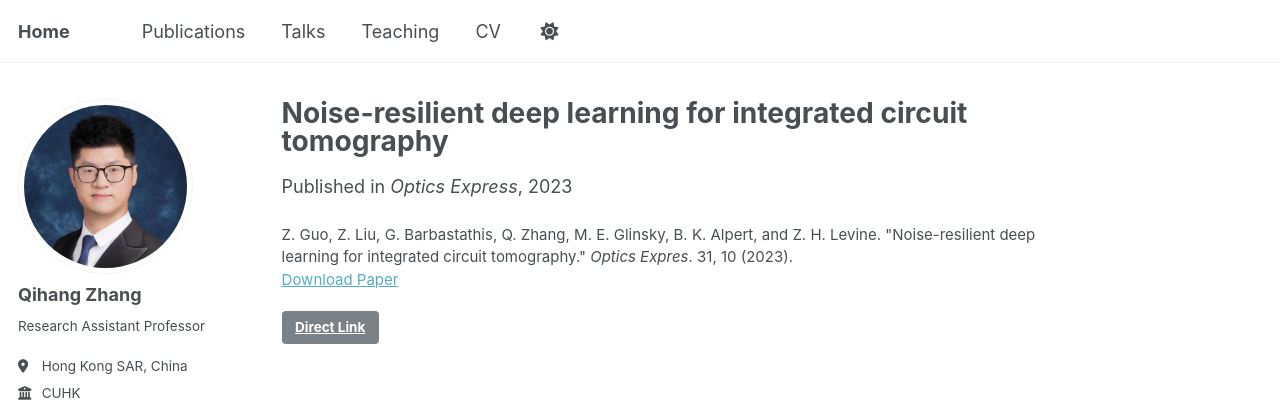
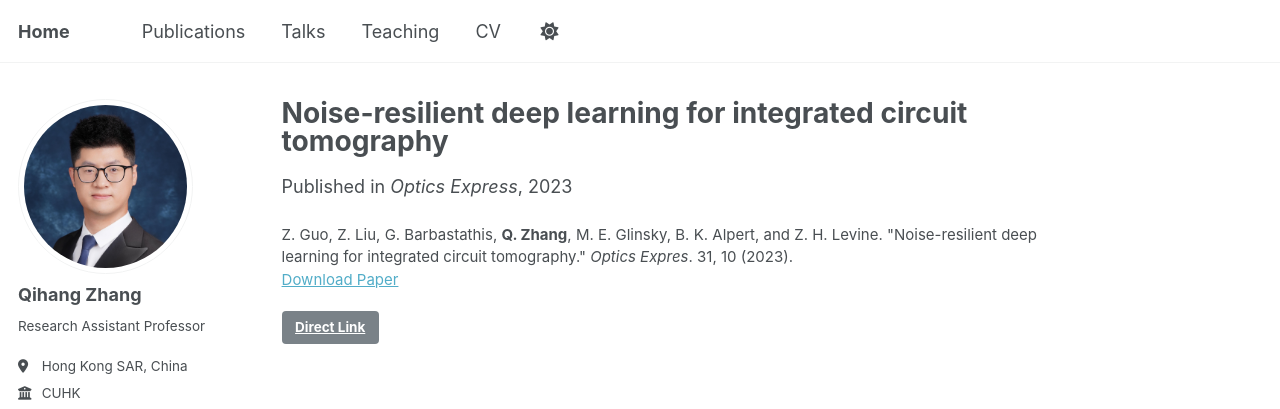
Before and after one commit to qhzhang95/qhzhang95.github.io, a Jekyll site: the page built from _publications/2023-05-paper-noise.md, in a window 1280 px wide. Shown: the top 409 px of the page. Built offline with Jekyll 4.4.1, drawn with Linux system fonts in a browser that asks for light colours; some web fonts are replaced; a script that is not in the unit is left out.

```diff
--- a/_publications/2023-05-paper-noise.md
+++ b/_publications/2023-05-paper-noise.md
@@ -8,5 +8,5 @@ date: 2023-05-08
 venue: 'Optics Express'
 paperurl: 'http://qhzhang95.github.io/files/2023-oe-noise.pdf'
 link: 'https://opg.optica.org/oe/fulltext.cfm?uri=oe-31-10-15355&id=529374#top'
-citation: 'Z. Guo, Z. Liu, G. Barbastathis, Q. Zhang, M. E. Glinsky, B. K. Alpert, and Z. H. Levine. &quot;Noise-resilient deep learning for integrated circuit tomography.&quot; <i>Optics Expres</i>. 31, 10 (2023).'
+citation: 'Z. Guo, Z. Liu, G. Barbastathis, <b>Q. Zhang</b>, M. E. Glinsky, B. K. Alpert, and Z. H. Levine. &quot;Noise-resilient deep learning for integrated circuit tomography.&quot; <i>Optics Expres</i>. 31, 10 (2023).'
 ---
```
